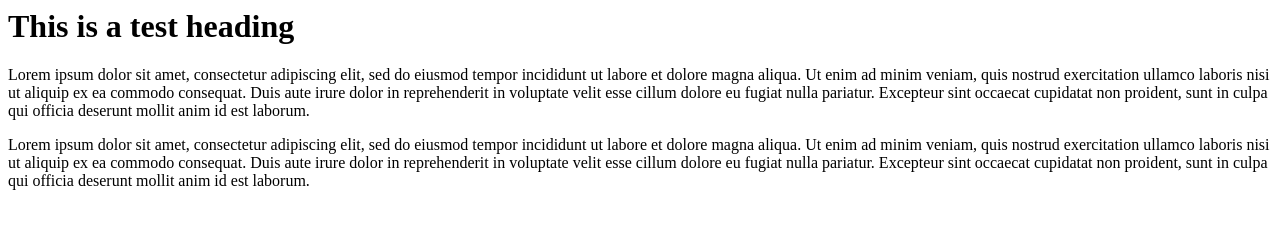
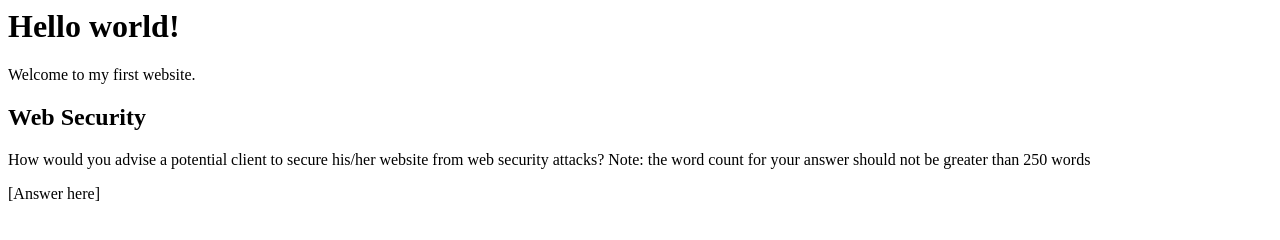
Before and after one commit to MatsFjella/Mats-Fjellheim-Noroff-Assignment, a plain HTML site: page index.html in a window 1280 px wide. Drawn offline with Linux system fonts and the light colour scheme.

Commit message:
Update index.html

```diff
--- a/index.html
+++ b/index.html
@@ -1,21 +1,13 @@
-<DOCTYPE html>
-<html lang="en">
+<html>
+  <head>
     <link rel="stylesheet" href="styles/styles.css">
-
-
-<head>
-
-<h1 class="h1">This is a test heading</h1>
-
-</head>
-
-<body>
-<p class="paragraph1">Lorem ipsum dolor sit amet, consectetur adipiscing elit, sed do eiusmod tempor incididunt ut labore et dolore magna aliqua. Ut enim ad minim veniam, quis nostrud exercitation ullamco laboris nisi ut aliquip ex ea commodo consequat. Duis aute irure dolor in reprehenderit in voluptate velit esse cillum dolore eu fugiat nulla pariatur. Excepteur sint occaecat cupidatat non proident, sunt in culpa qui officia deserunt mollit anim id est laborum.
-</p>
-<p class="paragraph1">Lorem ipsum dolor sit amet, consectetur adipiscing elit, sed do eiusmod tempor incididunt ut labore et dolore magna aliqua. Ut enim ad minim veniam, quis nostrud exercitation ullamco laboris nisi ut aliquip ex ea commodo consequat. Duis aute irure dolor in reprehenderit in voluptate velit esse cillum dolore eu fugiat nulla pariatur. Excepteur sint occaecat cupidatat non proident, sunt in culpa qui officia deserunt mollit anim id est laborum.
-</p>
-
-</body>
-
-    </html>
-</DOCTYPE>
+    <title>My first website</title>
+  </head>
+  <body>
+    <h1 class="h1";>Hello world!</h1>
+    <p>Welcome to my first website.</p>
+    <h2>Web Security</h2>
+    <p id="web-security-question">How would you advise a potential client to secure his/her website from web security attacks? Note: the word count for your answer should not be greater than 250 words</p>
+    <p id="web-security-answer">[Answer here]</p>
+  </body>
+</html>
```
